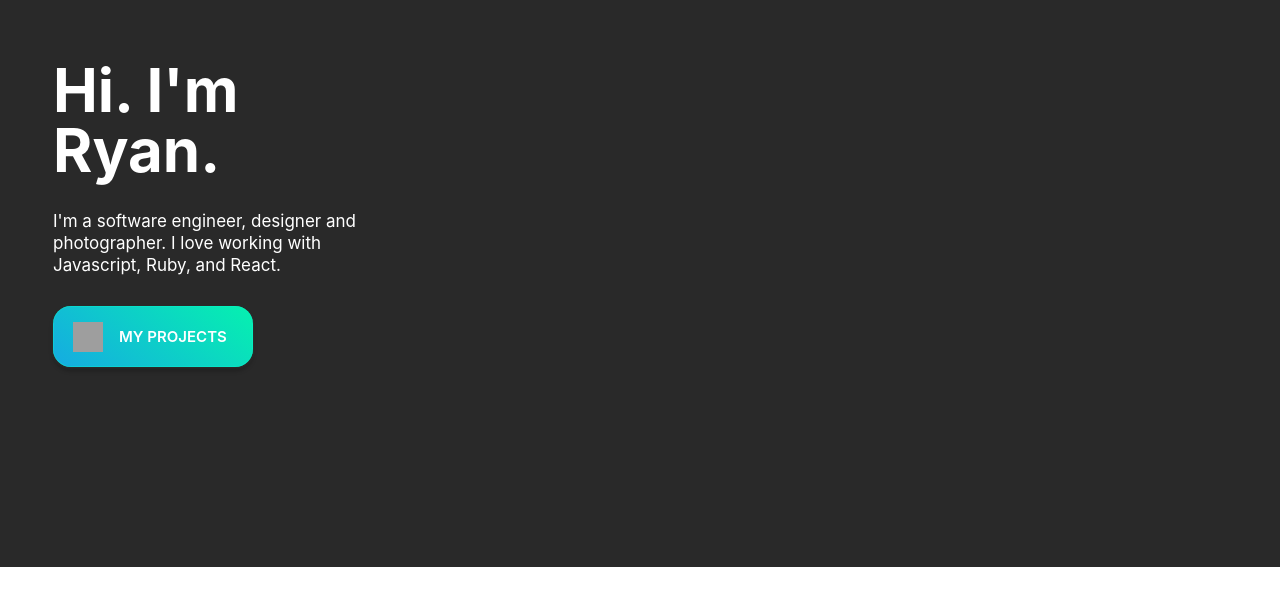
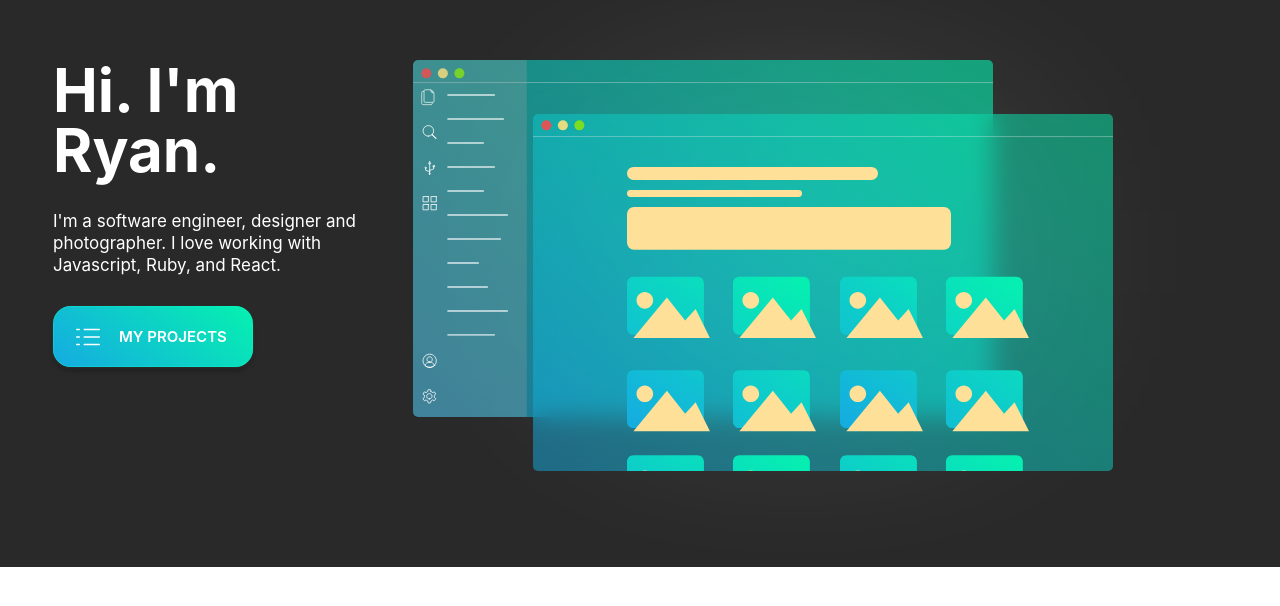
Before and after one commit to denvermullets/denvermullets-port-gatsby, a Gatsby site: page / in a window 1280 px wide. Shown: the part 140-746 px from the top of the page. Built offline with nearby package versions, Linux system fonts and the light colour scheme; Gatsby itself is replaced by a stand-in of ours; grey boxes are pictures that could not be loaded.

Commit message:
:sparkles: add browser svgs and rough positioning

```diff
--- /dev/null
+++ b/src/components/animations/MockupAnimation.js
@@ -0,0 +1,65 @@
+import React from "react"
+import styled from "styled-components"
+
+export default function MockupAnimation() {
+  return (
+    <Wrapper>
+      <div className="light" />
+      <div className="vscode" />
+      <div className="chrome" />
+    </Wrapper>
+  )
+}
+
+const Wrapper = styled.div`
+  position: relative;
+
+  .vscode {
+    position: absolute;
+    width: 580px;
+    height: 357.37px;
+    left: 0px;
+    top: 0px;
+
+    background: url("/images/animations/vscode.svg"),
+      linear-gradient(
+        220.46deg,
+        rgba(6, 239, 177, 0.6) 3.63%,
+        rgba(21, 173, 224, 0.6) 96.85%
+      );
+    backdrop-filter: blur(15px);
+    /* Note: backdrop-filter has minimal browser support */
+
+    border-radius: 5px;
+  }
+
+  .chrome {
+    position: absolute;
+    width: 580px;
+    height: 357.37px;
+    left: 120px;
+    top: 54px;
+
+    background: url("/images/animations/chrome.svg"),
+      linear-gradient(
+        220.46deg,
+        rgba(6, 239, 177, 0.5) 3.63%,
+        rgba(21, 173, 224, 0.5) 96.85%
+      );
+    backdrop-filter: blur(12px);
+    /* Note: backdrop-filter has minimal browser support */
+
+    border-radius: 5px;
+  }
+
+  .light {
+    position: absolute;
+    width: 345px;
+    height: 162px;
+    left: 212px;
+    top: 111px;
+
+    background: rgba(255, 255, 255, 0.35);
+    filter: blur(115px);
+  }
+`
--- a/src/components/sections/HeroSection.js
+++ b/src/components/sections/HeroSection.js
@@ -1,5 +1,6 @@
 import React from "react"
 import styled from "styled-components"
+import MockupAnimation from "../animations/MockupAnimation"
 import ViewProjects from "../buttons/ViewProjects"
 import { H1, MediumText } from "../styles/TextStyles"
 
@@ -15,6 +16,7 @@ export default function HeroSection() {
           </Description>
           <ViewProjects title="My Projects" />
         </TextWrapper>
+        <MockupAnimation />
       </ContentWrapper>
     </Wrapper>
   )
@@ -22,12 +24,16 @@ export default function HeroSection() {
 
 const Wrapper = styled.div`
   background: #292929;
+  overflow: hidden;
 `
 // margin: top/bottom left/right
 const ContentWrapper = styled.div`
   max-width: 1234px;
   margin: 0 auto;
   padding: 200px 30px;
+
+  display: grid;
+  grid-template-columns: 360px auto;
 `
 
 // css grid using gap instead of margins provides extra flexibility for mobile
```
Also changed, not shown: static/images/animations/chrome.svg (added), static/images/animations/vscode.svg (added), static/images/icons/squares.svg (added).
